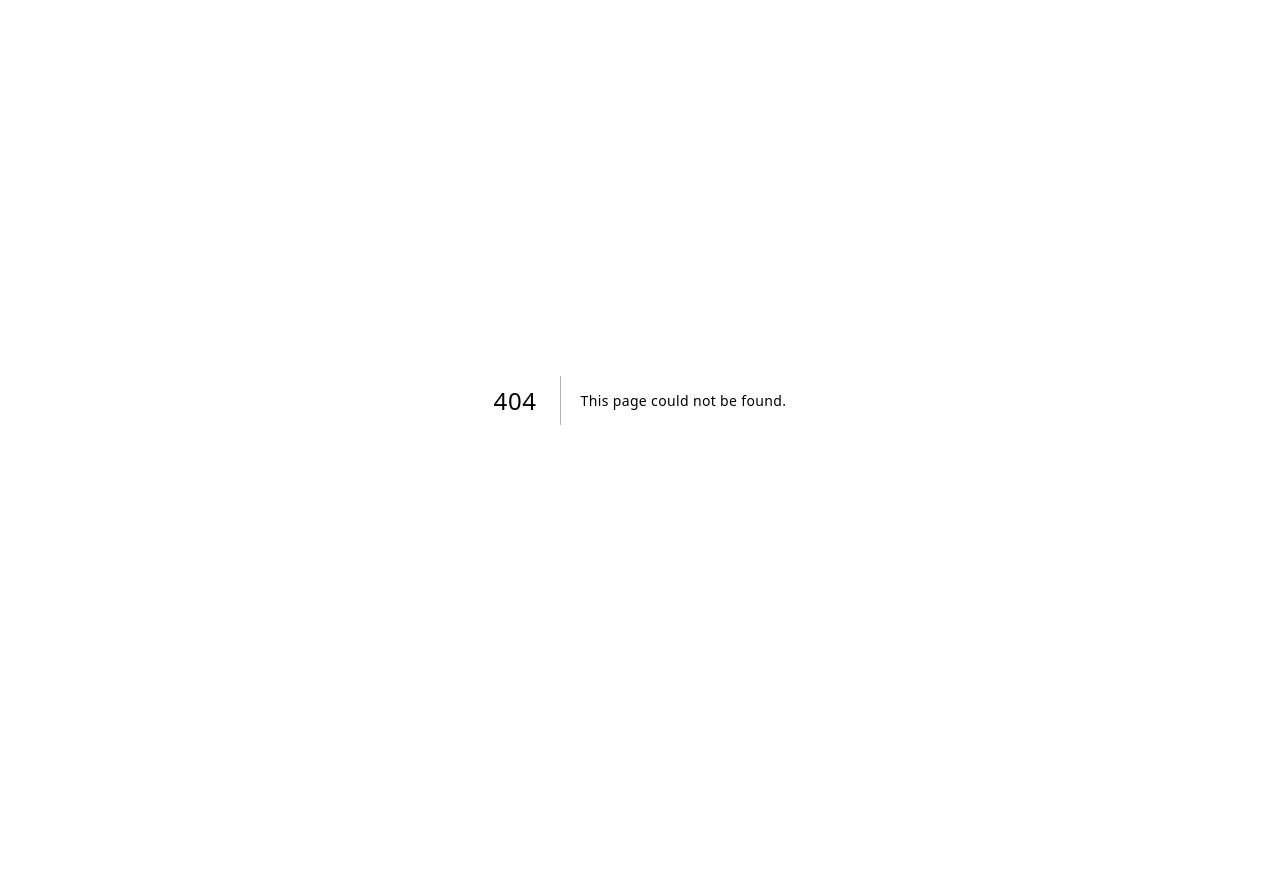
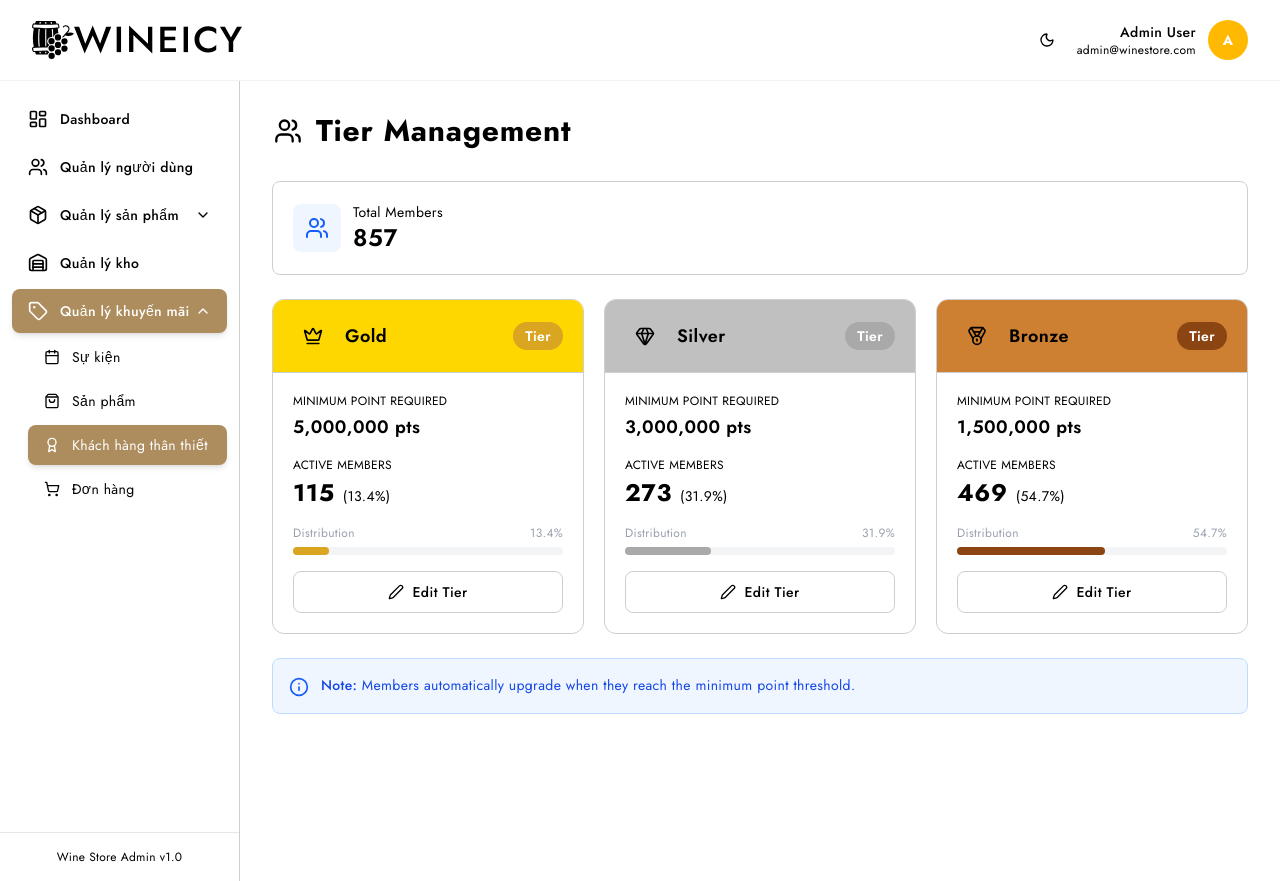
Before and after one commit to TechvifyIntern/Smart_Wine_Store_FE, a Next.js app: page /admin/discounts/tiers in a window 1280 px wide. Before the commit this address had no page. Before the commit the page ends 800 px from the top, so only its background shows below. Built offline with nearby package versions, Linux system fonts and the light colour scheme.

Commit message:
feat: add discount_tiers, change the layout and color of admin panel

```diff
--- /dev/null
+++ b/src/app/admin/discounts/tiers/page.tsx
@@ -0,0 +1,152 @@
+"use client";
+
+import PageHeader from "@/components/discounts/PageHeader";
+import { Users, Edit2, Crown, Gem, Medal, Info } from "lucide-react";
+import { discountTiers } from "@/data/discount_tier"; // file export discountTiers
+
+const tierStyles: Record<string, any> = {
+  Gold: {
+    bgColor: "bg-[#FFD700]",
+    bgColorDark: "dark:bg-[#FFD700]/80",
+    badgeBg: "bg-[#DAA520]",
+    icon: Crown,
+  },
+  Silver: {
+    bgColor: "bg-[#C0C0C0]",
+    bgColorDark: "dark:bg-[#C0C0C0]/80",
+    badgeBg: "bg-[#A9A9A9]",
+    icon: Gem,
+  },
+  Bronze: {
+    bgColor: "bg-[#CD7F32]",
+    bgColorDark: "dark:bg-[#CD7F32]/80",
+    badgeBg: "bg-[#8B4513]",
+    icon: Medal,
+  },
+};
+
+export default function TierPage() {
+  // Tính tổng thành viên
+  // (fake demo: random userCount)
+  const tiersWithUsers = discountTiers.map((tier) => ({
+    ...tier,
+    userCount: Math.floor(Math.random() * 500) + 50,
+  }));
+
+  const totalUsers = tiersWithUsers.reduce(
+    (sum, tier) => sum + tier.userCount,
+    0
+  );
+
+  return (
+      <div className="space-y-6">
+        <PageHeader title="Tier Management" icon={Users} iconColor="text-black" />
+
+        {/* Stats Overview */}
+        <div className="rounded-lg border p-5">
+          <div className="flex items-center gap-3">
+            <div className="w-12 h-12 bg-blue-50 rounded-lg flex items-center justify-center">
+              <Users className="w-6 h-6 text-blue-600" />
+            </div>
+            <div>
+              <p className="text-sm">Total Members</p>
+              <p className="text-2xl font-semibold">
+                {totalUsers.toLocaleString()}
+              </p>
+            </div>
+          </div>
+        </div>
+
+        {/* Tier Detail Cards */}
+        <div className="grid grid-cols-1 md:grid-cols-3 gap-5">
+          {tiersWithUsers.map((tier) => {
+            const style = tierStyles[tier.Tier];
+            const Icon = style.icon;
+
+            const percentage = ((tier.userCount / totalUsers) * 100).toFixed(1);
+
+            return (
+              <div
+                key={tier.DiscountTierID}
+                className="rounded-xl border overflow-hidden dark:border-[#202123]"
+              >
+                {/* Card Header */}
+                <div className={`${style.bgColor} ${style.bgColorDark} px-5 py-4 border-b`}>
+                  <div className="flex items-center justify-between">
+                    <div className="flex items-center gap-3">
+                      <div className="w-10 h-10 rounded-lg flex items-center justify-center">
+                        <Icon className="w-5 h-5" />
+                      </div>
+                      <h3 className="text-lg font-semibold">{tier.Tier}</h3>
+                    </div>
+
+                    {/* Không có discountPercent → chỉ là badge */}
+                    <span
+                      className={`${style.badgeBg} text-white text-sm font-semibold px-3 py-1 rounded-full`}
+                    >
+                      Tier
+                    </span>
+                  </div>
+                </div>
+
+                {/* Card Body */}
+                <div className="p-5 space-y-4 dark:bg-[#100f0f]">
+                  {/* Minimum Points */}
+                  <div>
+                    <p className="text-xs uppercase tracking-wide mb-1">
+                      Minimum Point Required
+                    </p>
+                    <p className="text-lg font-semibold">
+                      {tier.MinimumPoint.toLocaleString()} pts
+                    </p>
+                  </div>
+
+                  {/* Active Members */}
+                  <div>
+                    <p className="text-xs uppercase tracking-wide mb-1">
+                      Active Members
+                    </p>
+                    <div className="flex items-baseline gap-2">
+                      <p className="text-2xl font-bold">
+                        {tier.userCount.toLocaleString()}
+                      </p>
+                      <span className="text-sm">({percentage}%)</span>
+                    </div>
+                  </div>
+
+                  {/* Distribution Bar */}
+                  <div>
+                    <div className="flex justify-between text-xs text-gray-400 mb-1.5">
+                      <span>Distribution</span>
+                      <span>{percentage}%</span>
+                    </div>
+                    <div className="w-full bg-gray-100 rounded-full h-2">
+                      <div
+                        className={`${style.badgeBg} h-2 rounded-full`}
+                        style={{ width: `${percentage}%` }}
+                      />
+                    </div>
+                  </div>
+
+                  {/* Edit Button */}
+                  <button className="w-full mt-2 px-4 py-2.5 border text-sm font-medium rounded-lg flex items-center justify-center gap-2">
+                    <Edit2 className="w-4 h-4" />
+                    Edit Tier
+                  </button>
+                </div>
+              </div>
+            );
+          })}
+        </div>
+
+        {/* Info Note */}
+        <div className="bg-blue-50 border border-blue-200 rounded-lg p-4 flex items-start gap-3">
+          <Info className="w-5 h-5 text-blue-600 flex-shrink-0 mt-0.5" />
+          <p className="text-sm text-blue-700">
+            <span className="font-medium">Note:</span> Members automatically
+            upgrade when they reach the minimum point threshold.
+          </p>
+        </div>
+      </div>
+  );
+}
--- a/src/app/admin/layout.tsx
+++ b/src/app/admin/layout.tsx
@@ -2,7 +2,7 @@
 
 import { useState } from "react";
 import Sidebar from "@/components/admin/Sidebar";
-import Header from "../../components/admin/Header";
+import  Header from "@/components/admin/Header";
 
 export default function AdminLayout({
     children,
@@ -16,12 +16,11 @@ export default function AdminLayout({
     };
 
     return (
-        <div className="min-h-screen">
+        <div className="min-h-screen ">
             {/* Admin Header - Full width at top */}
-            <Header onMenuClick={toggleMobileSidebar} />
-
+            <Header/>
             {/* Content Area with Sidebar */}
-            <div className="flex pt-0">
+            <div className="flex pt-0 dark:bg-background/70">
                 {/* Sidebar */}
                 <Sidebar
                     isMobileSidebarOpen={isMobileSidebarOpen}
@@ -31,7 +30,7 @@ export default function AdminLayout({
                 {/* Main Content Area */}
                 <main className="flex-1 w-full overflow-auto min-h-[calc(100vh-73px)]">
                     {/* Page Content */}
-                    <div className="p-6 md:p-8">{children}</div>
+                    <div className="p-6 md:p-8 dark:bg-[#080808]">{children}</div>
                 </main>
             </div>
         </div>
--- a/src/components/admin/Header.tsx
+++ b/src/components/admin/Header.tsx
@@ -3,6 +3,7 @@
 import { Menu, Moon, Sun } from "lucide-react";
 import { useTheme } from "next-themes";
 import { Button } from "../ui/button";
+import Link from "next/link";
 
 interface HeaderProps {
     onMenuClick?: () => void;
@@ -12,25 +13,30 @@ interface HeaderProps {
 export default function Header({ onMenuClick }: HeaderProps) {
     const { theme, setTheme } = useTheme();
     return (
-        <div className=" border-b border-[#F2F2F2]  px-4 py-2 md:px-8">
+        <div className=" border-b border-[#F2F2F2] dark:bg-background dark:border-b dark:border-[#2c2c2c] px-4 py-2 md:px-8">
             <div className="flex items-center justify-between">
                 {/* Left side - Menu button (mobile) + Logo */}
-                <div className="flex items-center gap-3">
-                    {/* Mobile Menu Button */}
-                    <button
-                        onClick={onMenuClick}
-                        className="md:hidden p-2 hover:bg-gray-100 rounded-lg transition-colors"
-                    >
-                        <Menu className="w-6 h-6" />
-                    </button>
-
-                    {/* Logo */}
-                    <h1 className="text-lg sm:text-xl md:text-2xl font-bold flex items-center">
-                        <span className="bg-gradient-to-r from-amber-600 to-red-600 bg-clip-text text-transparent">
-                            WINE STORE
-                        </span>
-                    </h1>
-                </div>
+                <div className="flex items-center justify-between h-16">
+                        {/* Logo */}
+                        <div className="shrink-0 flex items-center">
+                            <Link href="/">
+                                <img
+                                    src="/logo-light.svg"
+                                    alt="Logo"
+                                    width="70%"
+                                    className="block dark:hidden"
+                                />
+                            </Link>
+                        <Link href="/">
+                            <img
+                                src="/logo-dark.svg"
+                                alt="Logo"
+                                width="70%"
+                                className="hidden dark:block"
+                            />
+                        </Link>
+                 </div>
+            </div>
 
                 {/* Right side - Theme toggle + User Profile */}
                 <div className="flex items-center gap-3">
--- a/src/components/admin/Sidebar.tsx
+++ b/src/components/admin/Sidebar.tsx
@@ -132,8 +132,8 @@ export default function Sidebar({ className = "", isMobileSidebarOpen = false, o
                                     <button
                                         onClick={item.isDiscountMenu ? toggleDiscountDropdown : toggleProductDropdown}
                                         className={`w-full flex items-center justify-between px-4 py-3 rounded-lg transition-all ${isParentActive(item.subItems)
-                                            ? "bg-[#eb883b] dark:bg-[#c96d2e] text-white shadow-md"
-                                            : "text-[#020202] dark:text-white "
+                                            ? "bg-[#AD8D5E] dark:bg-[#7C653E] text-white dark:text-white/90 shadow-md"
+                                            : "text-[#020202] dark:text-white/90 "
                                             }`}
                                     >
                                         <div className="flex items-center">
@@ -155,8 +155,8 @@ export default function Sidebar({ className = "", isMobileSidebarOpen = false, o
                                                         href={subItem.href}
                                                         onClick={onClose}
                                                         className={`flex items-center px-4 py-2.5 rounded-lg transition-all ${isActive(subItem.href)
-                                                            ? "bg-[#eb883b] dark:bg-[#c96d2e] text-white shadow-md"
-                                                            : "text-[#020202] dark:text-white hover:bg-gray-100 dark:hover:bg-gray-800"
+                                                            ? "bg-[#AD8D5E] dark:bg-[#7C653E] text-white shadow-md"
+                                                            : "text-[#020202] dark:text-white/90 hover:bg-gray-100 dark:hover:bg-gray-800"
                                                             }`}
                                                     >
                                                         <subItem.icon className="w-4 h-4 mr-3" />
@@ -173,8 +173,8 @@ export default function Sidebar({ className = "", isMobileSidebarOpen = false, o
                                     href={item.href!}
                                     onClick={onClose}
                                     className={`flex items-center px-4 py-3 rounded-lg transition-all ${isActive(item.href)
-                                        ? "bg-[#eb883b] dark:bg-[#c96d2e] text-white shadow-md"
-                                        : "text-[#020202] dark:text-white hover:bg-gray-100 dark:hover:bg-gray-800"
+                                        ? "bg-[#AD8D5E] dark:bg-[#7C653E] text-white shadow-md"
+                                        : "text-[#020202] dark:text-white/90 hover:bg-gray-100 dark:hover:bg-gray-800"
                                         }`}
                                 >
                                     <item.icon className="w-5 h-5 mr-3" />
--- a/src/components/admin/pagination/PaginationButton.tsx
+++ b/src/components/admin/pagination/PaginationButton.tsx
@@ -54,7 +54,7 @@ export default function PaginationButtons({
               key={page}
               onClick={() => onPageChange(page as number)}
               className={`w-9 h-9 rounded-lg font-medium transition-all ${currentPage === page
-                  ? "bg-[#eb883b] dark:bg-[#c96d2e] text-white shadow-sm"
+                  ? "bg-[#AD8D5E] dark:bg-[#7C653E] text-white shadow-sm"
                   : "bg-white dark:bg-slate-800/50 border border-gray-300 dark:border-slate-700/50 text-gray-700 dark:text-slate-400 hover:bg-gray-50 dark:hover:bg-slate-800/70"
                 }`}
             >
--- a/src/components/discount-orders/CreateOrderButton.tsx
+++ b/src/components/discount-orders/CreateOrderButton.tsx
@@ -12,7 +12,7 @@ export default function CreateOrderButton({
     return (
         <button
             onClick={onClick}
-            className="flex items-center gap-2 px-4 py-2 bg-[#eb883b] hover:bg-[#d97730] text-white rounded-lg transition-colors font-medium text-sm whitespace-nowrap"
+            className="flex items-center gap-2 px-4 py-2 bg-[#AD8D5E] dark:bg-[#7C653E] hover:bg-[#7C653E] text-white rounded-lg transition-colors font-medium text-sm whitespace-nowrap"
         >
             <Plus className="w-4 h-4" />
             {label}
--- a/src/components/discount-products/CreateProductButton.tsx
+++ b/src/components/discount-products/CreateProductButton.tsx
@@ -12,7 +12,7 @@ export default function CreateProductButton({
     return (
         <button
             onClick={onClick}
-            className="flex items-center gap-2 px-4 py-2 bg-[#eb883b] hover:bg-[#d97730] text-white rounded-lg transition-colors font-medium text-sm whitespace-nowrap"
+            className="flex items-center gap-2 px-4 py-2 bg-[#AD8D5E] dark:bg-[#7C653E] hover:bg-[#7C653E] text-white rounded-lg transition-colors font-medium text-sm whitespace-nowrap"
         >
             <Plus className="w-4 h-4" />
             {label}
--- a/src/components/discounts/CreateEventButton.tsx
+++ b/src/components/discounts/CreateEventButton.tsx
@@ -13,7 +13,7 @@ export default function CreateEventButton({
     return (
         <Button
             onClick={onClick}
-            className="dark:bg-[#c96d2e] flex items-center justify-center gap-2 h-10 px-4 py-2 text-white font-medium rounded-full"
+            className="dark:bg-[#7C653E] flex items-center justify-center gap-2 h-10 px-4 py-2 text-white font-medium rounded-full"
             type="button"
             aria-label={`Create new ${label.toLowerCase()}`}
         >
--- a/src/components/shop/ProductCard.tsx
+++ b/src/components/shop/ProductCard.tsx
@@ -41,7 +41,7 @@ const ProductCard: React.FC<ProductCardProps> = ({ product }) => {
         <img
           src={product.ImageURL || "/placeholder-image.jpg"}
           alt={product.ProductName}
-          className="mx-auto w-full h-96 object-cover rounded-xl"
+          className="mx-auto w-full h-64 object-cover rounded-xl"
         />
 
         <h5 className="mt-3 font-medium tracking-wide text-xl dark:text-white">
```
